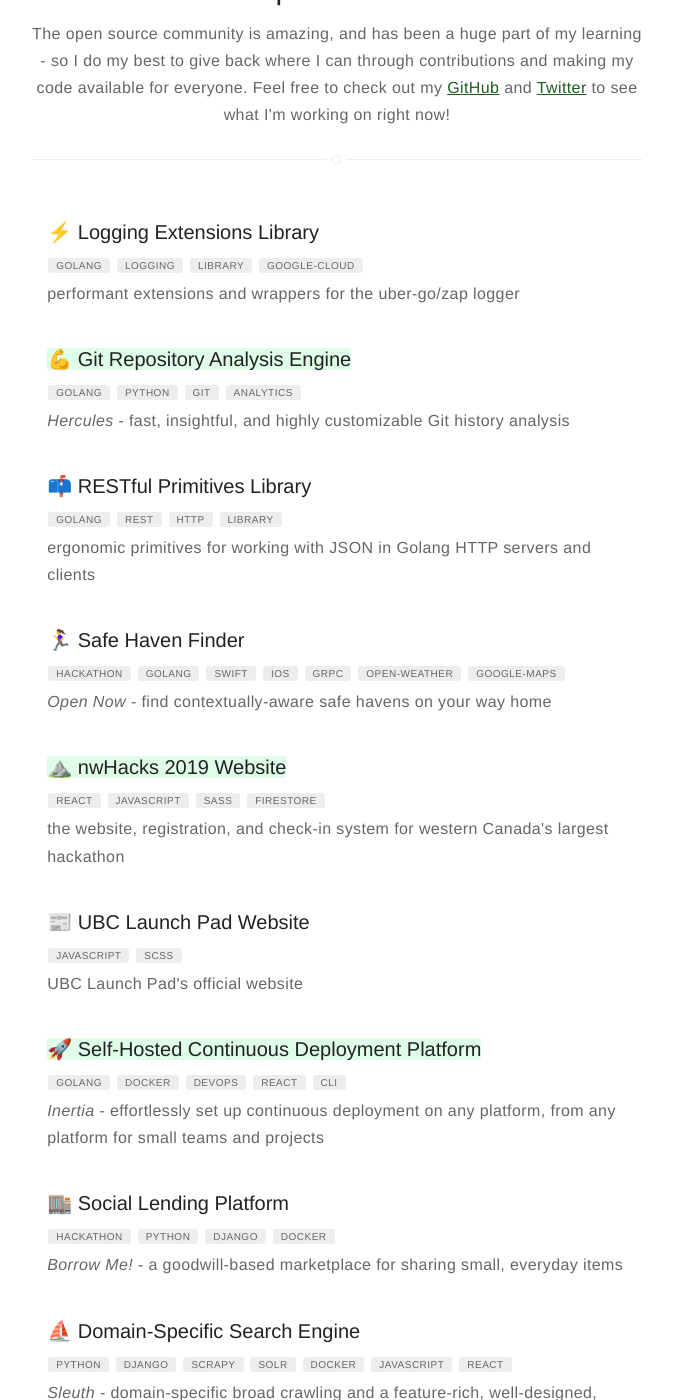
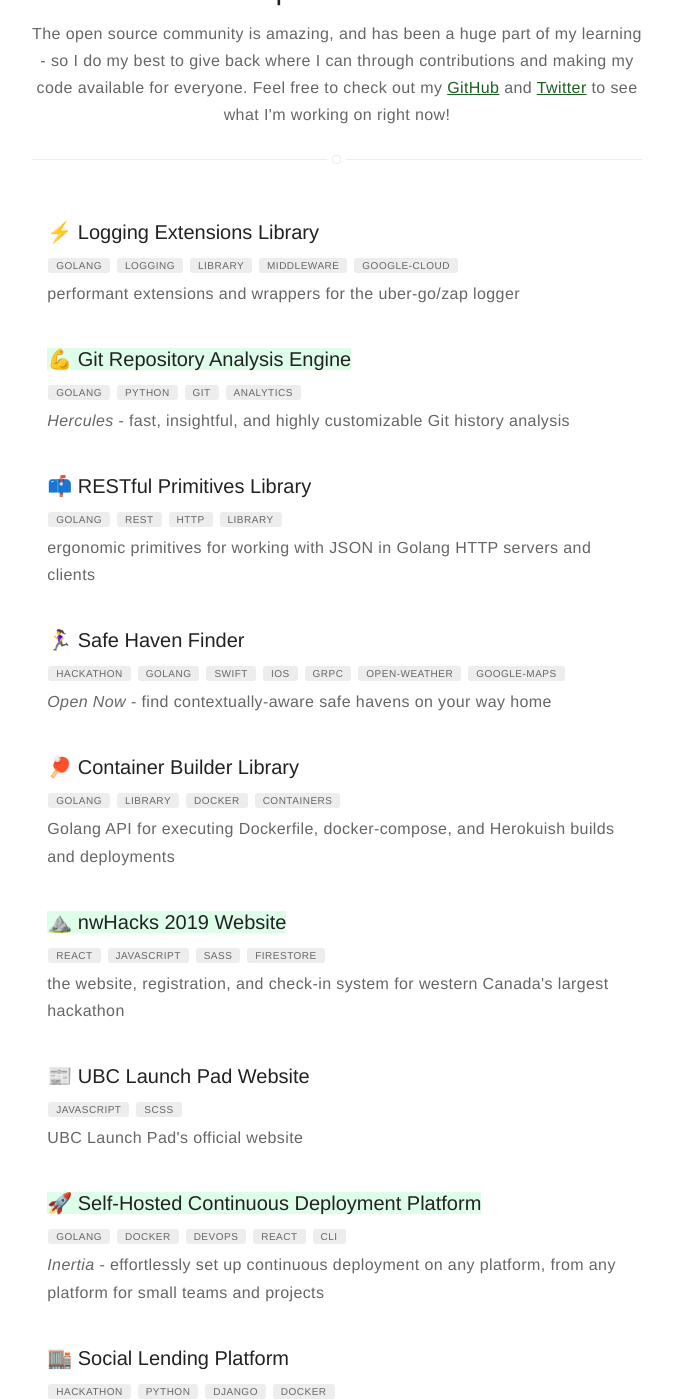
Before and after one commit to bobheadxi/bobheadxi.github.io, a Jekyll site: the page built from open-source/index.html, in a window 1280 px wide and 1400 px high, scrolled down 528 px. Shown: the whole window, without its empty margins (303-976 px from the left). Built offline with Jekyll 4.4.1, drawn with Linux system fonts in a browser that asks for light colours; emoji names are drawn with the system emoji font.

Commit message:
add go-build

```diff
--- /dev/null
+++ b/_posts/2018-9-16-go-build.md
@@ -0,0 +1,49 @@
+---
+title: ":ping_pong: Container Builder Library"
+layout: post
+date: 2018-09-16 12:19
+tag:
+- golang
+- library
+- docker
+- containers
+image: ""
+headerImage: false
+open_source: true # hide for now
+hidden: true # don't count this post in blog pagination
+description: "Golang API for executing Dockerfile, docker-compose, and Herokuish builds and deployments"
+category: open-source
+author: robert
+star: false
+externalLink: false
+badges: []
+---
+
+<p align="center">
+  <a href="https://github.com/bobheadxi/go-build">
+    <img src="https://img.shields.io/badge/github-gobuild-red.svg?style=for-the-badge" alt="GitHub Repository"/>
+  </a>
+</p>
+
+<p align="center">
+  <a href="https://godoc.org/github.com/bobheadxi/go-build">
+    <img src="https://godoc.org/github.com/bobheadxi/go-build?status.svg" alt="GoDoc">
+  </a>
+</p>
+
+Package `go-build` is an isolated version of the old `build` package I wrote for
+[Inertia](https://github.com/ubclaunchpad/inertia), a command-line application
+that enables easy, self-hosted continuous deployment. It provides a Golang API
+for executing `Dockerfile`, `docker-compose`, and
+[`Herokuish`](https://github.com/gliderlabs/herokuish) builds and deployments.
+
+The package is still WIP and in the process of being cleaned up, but the bulk of
+the code has been in active use in Inertiad for a while - see package
+[`inertiad/build`](https://github.com/ubclaunchpad/inertia/tree/master/daemon/inertiad/build).
+
+I briefly cover the mechanics of the code used here in my
+[Medium post about an early version of Inertia](https://medium.com/ubc-launch-pad-software-engineering-blog/building-continuous-deployment-87a2bd8eedbe).
+I also talk about some of the techniques used in
+[my post about Docker-in-Docker builds](https://bobheadxi.dev/dockerception/).
+
+<br />
--- a/_posts/2019-4-23-zapx.md
+++ b/_posts/2019-4-23-zapx.md
@@ -6,6 +6,7 @@
 - golang
 - logging
 - library
+- middleware
 - google-cloud
 image: ""
 headerImage: false
```
